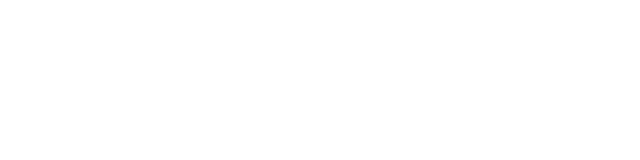
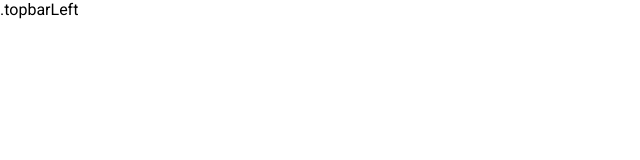
Before and after one commit to pappubarua1/soical-media-app-with-live-conversation, a React (Create React App) app in the folder client/: page / in a window 1280 px wide. Shown: the top 160 px of the page, without its empty margins (0-640 px from the left). Built offline with nearby package versions, Linux system fonts and the light colour scheme; the HTML template or start-up script is replaced by a standard one.

Commit message:
another commit

```diff
--- a/client/package.json
+++ b/client/package.json
@@ -3,6 +3,8 @@
   "version": "0.1.0",
   "private": true,
   "dependencies": {
+    "@material-ui/core": "^4.12.3",
+    "@material-ui/icons": "^4.11.2",
     "@testing-library/jest-dom": "^5.14.1",
     "@testing-library/react": "^11.2.7",
     "@testing-library/user-event": "^12.8.3",
--- a/client/src/App.js
+++ b/client/src/App.js
@@ -1,8 +1,8 @@
+import Home from './pages/home/Home';
+
 function App() {
-  return (
-    <div className="App">
-    </div>
-  );
+  return <Home />
+
 }
 
 export default App;
--- /dev/null
+++ b/client/src/components/topbar/Topbar.jsx
@@ -0,0 +1,8 @@
+import "./topbar.css"
+export default function Topbar() {
+    return (
+        <div className="topbarContainer">
+        .topbarLeft
+        </div>
+    )
+}
--- /dev/null
+++ b/client/src/pages/home/Home.jsx
@@ -0,0 +1,7 @@
+import Topbar from './../../components/topbar/Topbar';
+
+export default function Home() {
+    return (
+       <Topbar />
+    )
+}
```
Also changed, not shown: client/src/components/topbar/topbar.css (added), client/src/pages/home/home.css (added), 1 other file (tests, documents, lock files or other folders).
